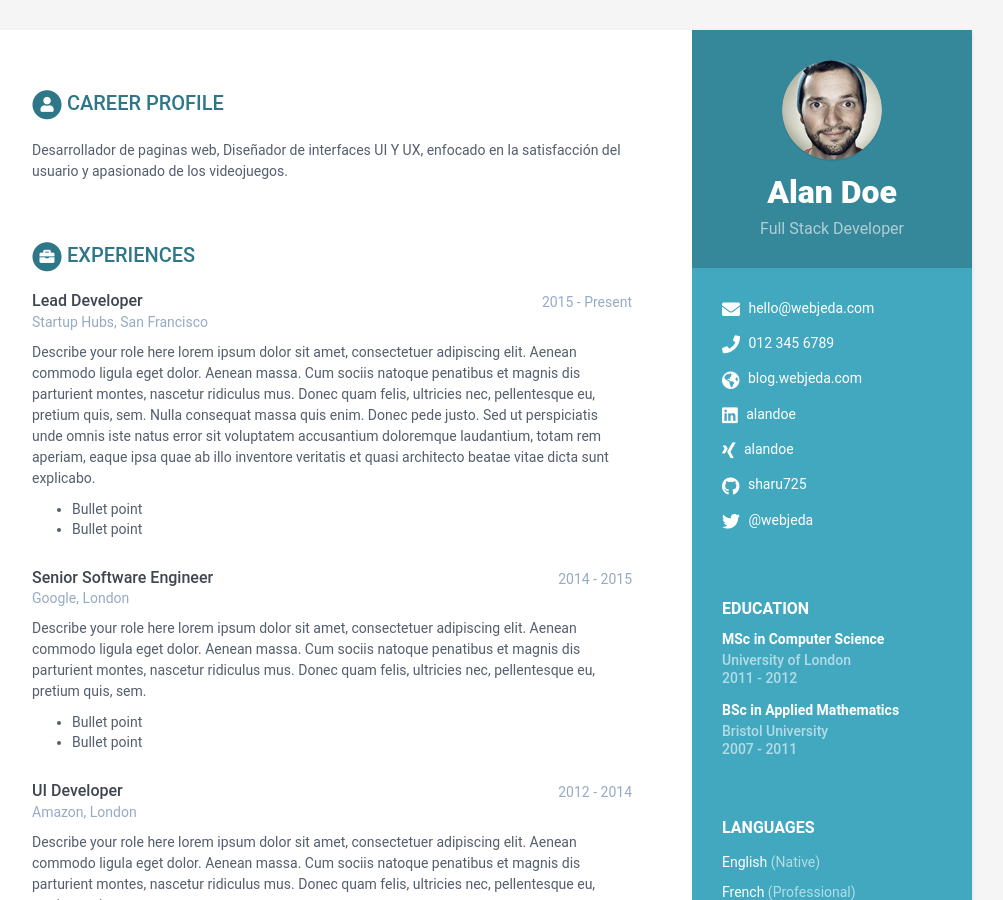
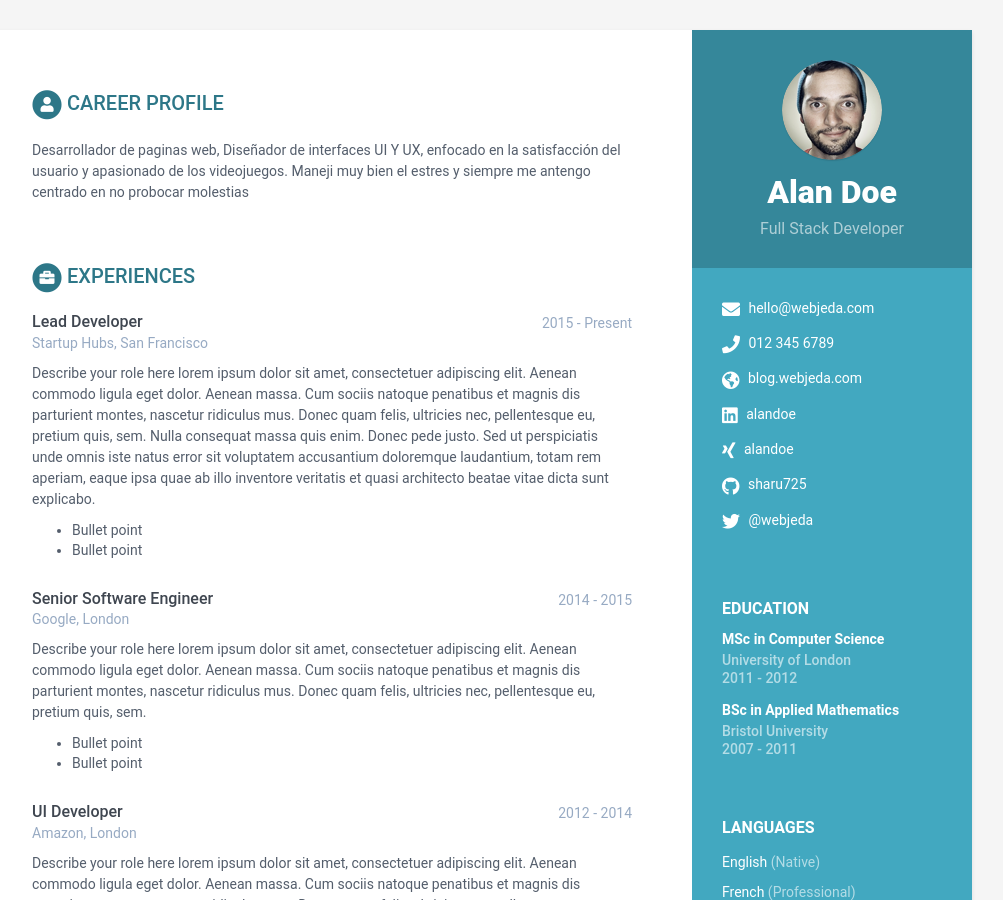
Before and after one commit to KevinC99/good-birch-4e19a, a Jekyll site: the page built from index.html, in a window 1280 px wide and 900 px high. Shown: the whole window, without its empty margins (168-1171 px from the left). Built offline with Jekyll 4.4.1, drawn with Linux system fonts in a browser that asks for light colours.

Commit message:
data.yml: updated summary in career-profile

```diff
--- a/_data/data.yml
+++ b/_data/data.yml
@@ -33,8 +33,10 @@ sidebar:
       link: null
 career-profile:
   title: Career Profile
-  summary: |2
+  summary: >2-
      Desarrollador de paginas web, Diseñador de interfaces UI Y UX, enfocado en la satisfacción del usuario y apasionado de los videojuegos.
+    Maneji muy bien el estres y siempre me antengo centrado en no probocar
+    molestias
 education:
   - degree: MSc in Computer Science
     university: University of London
```
